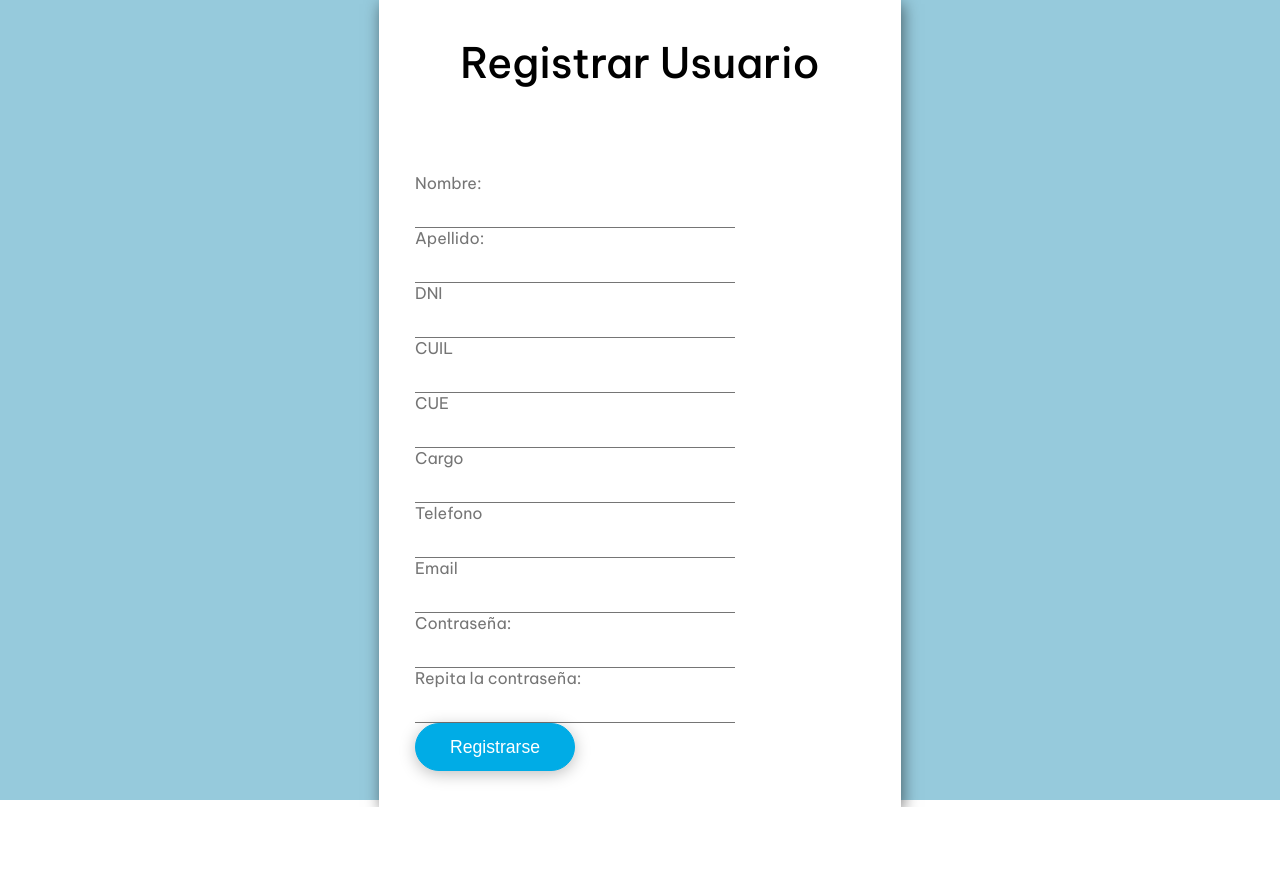
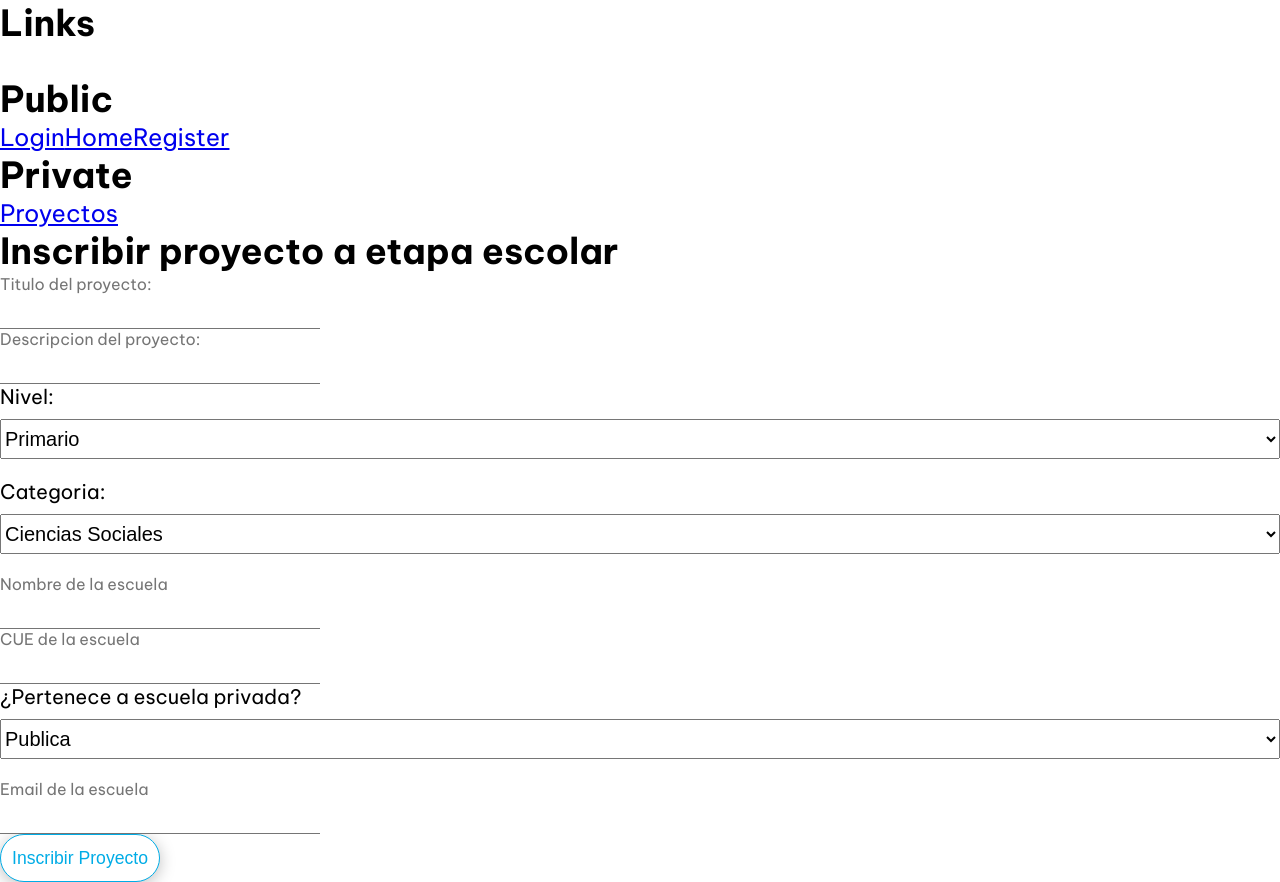
Before and after one commit to tomzvilla/cienciaConecta, a React (Create React App) app: page /projects in a window 1280 px wide. Before the commit the page ends 807 px from the top, so only its background shows below. Built offline with nearby package versions, Linux system fonts and the light colour scheme.

Commit message:
Arreglados errores del merge

```diff
--- a/src/index.js
+++ b/src/index.js
@@ -2,11 +2,9 @@ import React from 'react';
 import ReactDOM from 'react-dom/client';
 import './index.css';
 import App from './App';
-import Home from './js/pages/Home';
 import { AuthProvider } from './context/AuthProvider';
 import {BrowserRouter, Routes, Route} from 'react-router-dom'
 
-import Signup from './js/pages/Signup';
 
 const root = ReactDOM.createRoot(document.getElementById('root'));
 root.render(
@@ -14,7 +12,7 @@ root.render(
     <BrowserRouter>
       <AuthProvider>
         <Routes>
-          <Route path='/*' element={< Signup/>}/>
+          <Route path='/*' element={<App />}/>
         </Routes>
       </AuthProvider>
     </BrowserRouter>
--- a/src/js/components/LoginFormLink/LoginFormLink.jsx
+++ b/src/js/components/LoginFormLink/LoginFormLink.jsx
@@ -1,8 +1,9 @@
+import { Link } from "react-router-dom";
 const LoginFormLink = () => {
     return (
         <div className="login-form-link">
             <p className="login-form-link__text" >¿No sos usuario? </p>
-            <a className="login-form-link__link" href=""> ¡Crea tu cuenta acá!</a>
+            <Link className="login-form-link__link" to="/signup">¡Crea tu cuenta acá!</Link>
         </div>
     );
 }
--- a/src/js/pages/Login.jsx
+++ b/src/js/pages/Login.jsx
@@ -2,76 +2,9 @@
 
 import Footer from '../components/Footer/Footer'
 import Navbar from '../components/Navbar/Navbar'
-
 import LoginForm from '../components/LoginForm/LoginForm'
 
-const LOGIN_URL = '/auth/login'
-
 const Login = () => {
-  const [formValues, setFormValues] = useState({
-    cuil: '',
-    password: ''
-  })
-  const { setAuth } = useAuth()
-  const {errors, validateForm, onBlurField} = useFormValidator(formValues)
-  const navigate = useNavigate()
-  const location = useLocation()
-  const from = location.state?.from?.pathname || '/home'
-
-  const handleChange = (e) => {
-    const {name, value} = e.target
-    const nextFormValueState = {
-      ...formValues,
-      [name]: value
-    }
-    setFormValues(nextFormValueState)
-    if (errors[name].dirty){
-      validateForm({form: nextFormValueState, errors, name})
-    }
-  }
-
-  const handleSubmit = async (e) => {
-    e.preventDefault()
-    const { isValid } = validateForm({form: formValues, errors, forceTouchErrors: true})
-    if(!isValid) return
-
-    try {
-      const { cuil, password } = formValues
-      const response = await axios.post(LOGIN_URL,
-        JSON.stringify({cuil, password}),
-          {
-            headers: {'Content-Type': 'application/json'},
-            withCredentials: true
-
-          }
-      )
-      console.log(JSON.stringify(response?.data))
-      console.log(JSON.stringify(response?.data.token))
-
-      const accessToken = response?.data?.token
-      const roles = response?.data?.roles
-
-      setAuth({cuil, password, roles, accessToken})
-
-      setFormValues({
-        cuil: '',
-        password: ''
-      })
-      navigate(from, { replace: true })
-    } catch (err) {
-      if(!err?.response){
-        console.log('El servidor no respondio')
-      } else if(err.response?.status === 403) {
-        console.log('Datos incorrectos intente nuevamente')
-      } else if(err.response?.status === 401) {
-        console.log('No estas autorizado para realizar esta operacion')
-      } else {
-        console.log('Fallo el logueo')
-      }
-
-    }
-    console.log('Se mando XD')
-  }
 
   return (
     <div className='login'>
```
Also changed, not shown: 1 other file (tests, documents, lock files or other folders).
